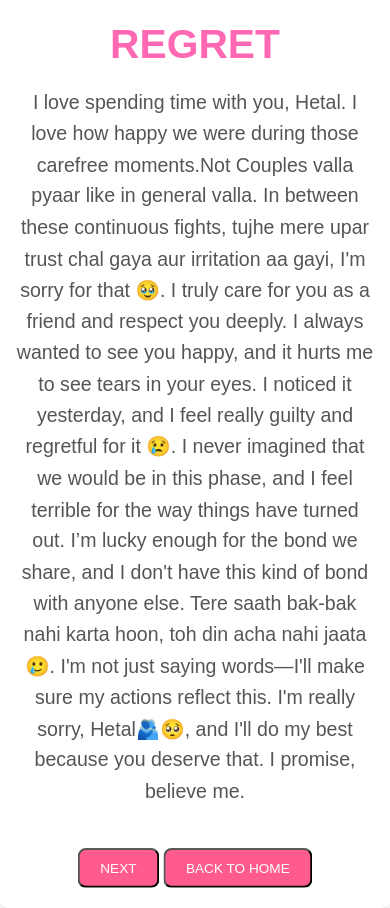
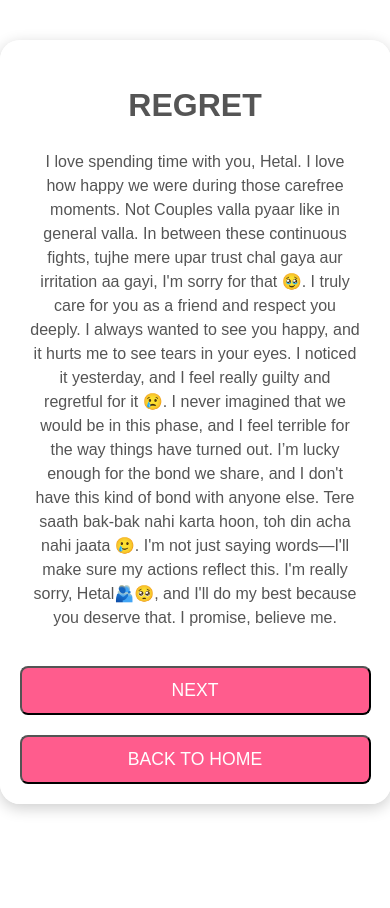
Before and after one commit to Rakss-28/sorryhetal-website, a plain HTML site: page index.html in a window 390 px wide. Both pictures are taken after a click on the button "LOOK AT US". After the commit the page ends 844 px from the top, so only its background shows below. Drawn offline with Linux system fonts and the light colour scheme.

Commit message:
Update index.html

```diff
--- a/index.html
+++ b/index.html
@@ -16,9 +16,10 @@
       justify-content: center;
       align-items: center;
       flex-direction: column;
+      overflow: hidden; /* Prevent overflow */
     }
 
-    .intro-page {
+    .intro-page, .phase {
       display: none;
       justify-content: center;
       align-items: center;
@@ -26,17 +27,14 @@
       text-align: center;
       background: rgba(255, 105, 180, 0.8);
       color: white;
-      padding: 30px;
+      padding: 20px; /* Reduced padding for mobile */
       border-radius: 20px;
       box-shadow: 0 4px 15px rgba(0, 0, 0, 0.2);
-      animation: fadeIn 0.5s ease-out; /* Adjusted to 0.5s */
-      width: 100%;
-      height: 100%;
-      max-width: none;
-      max-height: none;
-      position: absolute;
-      top: 0;
-      left: 0;
+      animation: fadeIn 0.5s ease-out;
+      width: 90%; /* Use percentage for width */
+      max-width: 600px; /* Limit max width */
+      position: relative; /* Changed to relative */
+      margin: 0 auto; /* Center align */
     }
 
     @keyframes fadeIn {
@@ -62,55 +60,7 @@
       font-style: italic;
     }
 
-    .look-at-us-button {
-      background-color: #FF5C8D;
-      color: white;
-      font-size: 1.3rem;
-      padding: 14px 35px;
-      border: none;
-      border-radius: 10px;
-      cursor: pointer;
-      box-shadow: 0px 4px 10px rgba(0, 0, 0, 0.2);
-      transition: 0.3s;
-      text-transform: uppercase;
-    }
-
-    .look-at-us-button:hover {
-      background-color: #FF4070;
-      transform: scale(1.05);
-    }
-
-    .phase {
-      display: none;
-      background-color: rgba(255, 255, 255, 0.9);
-      padding: 20px;
-      margin: 10px;
-      border-radius: 15px;
-      box-shadow: 0px 4px 10px rgba(0, 0, 0, 0.1);
-      max-width: 800px;
-      margin: 20px auto;
-      text-align: center;
-      transition: transform 0.2s;
-      margin-top: 50px;
-    }
-
-    .phase:hover {
-      transform: scale(1.02);
-    }
-
-    .phase h2 {
-      font-size: 2.5rem;
-      color: #FF69B4;
-      margin-bottom: 20px;
-    }
-
-    .phase p {
-      font-size: 1.2rem;
-      line-height: 1.6;
-      color: #555;
-    }
-
-    .next-button, .back-button {
+    .look-at-us-button, .next-button, .back-button {
       background-color: #FF5C8D;
       color: white;
       padding: 10px 20px;
@@ -118,10 +68,27 @@
       cursor: pointer;
       margin-top: 20px;
       text-transform: uppercase;
+      width: 100%; /* Full width buttons */
     }
 
-    .next-button:hover, .back-button:hover {
+    .look-at-us-button:hover, .next-button:hover, .back-button:hover {
       background-color: #FF4070;
+    }
+
+    .phase {
+      background-color: rgba(255, 255, 255, 0.9);
+      color: #555;
+      margin: 10px 0; /* Adjust margin for mobile */
+    }
+
+    .phase h2 {
+      font-size: 2rem; /* Adjusted font size for mobile */
+    }
+
+    .phase p {
+      font-size: 1rem; /* Adjusted font size for mobile */
+      line-height: 1.5; /* Adjusted line height for readability */
+      padding: 0 10px; /* Add padding for better text appearance */
     }
 
     @media (max-width: 768px) {
@@ -129,11 +96,11 @@
         font-size: 2rem;
       }
 
-      .intro-text {
+      .intro-text, .phase p {
         font-size: 1rem;
       }
 
-      .look-at-us-button {
+      .look-at-us-button, .next-button, .back-button {
         padding: 12px 25px;
         font-size: 1.1rem;
       }
@@ -147,9 +114,6 @@
     <p class="intro-text">
       Tum mere liye bahut important person ho, main kabhi bhi tujhe chodna nahi chahta. I know I've really messed up, and I am the reason for it. I hate to bring these fights between us; sometimes, I don't realize the impact of my actions until it gets worse. Aur jab bhi main tumhe hurt karta hoon, mujhe lagta hai jaise main apne dil ka ek part hurt kar raha hoon 💔. You mean so much to me, and I never wanted our friendship to be like this. Mujhe woh din ab bhi yaad hai jab hum bina kisi fights ke khush rehte the, aur tum mere saath bilkul comfortable thi ✨. Tumse baat karte waqt sab kuch aasaan lagta hai, aur ab jab humare beech yeh faasla hai jo mere wajah se hua hai, mujhe sach mein bura lagta hai. Teri jaisi dost milna mushkil hai, aur jaise tujhe bulna nahi hota mere se, waise main tumhe kabhi chhodna nahi chahta 🫠
     </p>
-    <p class="intro-text">
-      Tumse baat karte waqt sab kuch aasaan lagta hai, aur ab jab humare beech yeh faasla hai jo mere wajah se hua hai, mujhe sach mein bura lagta hai.
-    </p>
     <button class="look-at-us-button" onclick="goToPhases()">Look At Us</button>
   </div>
 
@@ -157,7 +121,7 @@
   <div class="phase" id="phase1">
     <h2 class="phase-title">REGRET</h2>
     <p>
-      I love spending time with you, Hetal. I love how happy we were during those carefree moments.Not Couples valla pyaar like in general valla. In between these continuous fights, tujhe mere upar trust chal gaya aur irritation aa gayi, I'm sorry for that 🥹. I truly care for you as a friend and respect you deeply. I always wanted to see you happy, and it hurts me to see tears in your eyes. I noticed it yesterday, and I feel really guilty and regretful for it 😢. I never imagined that we would be in this phase, and I feel terrible for the way things have turned out. I’m lucky enough for the bond we share, and I don't have this kind of bond with anyone else. Tere saath bak-bak nahi karta hoon, toh din acha nahi jaata 🥲. I'm not just saying words—I'll make sure my actions reflect this. I'm really sorry, Hetal🫂🥺, and I'll do my best because you deserve that. I promise, believe me.
+      I love spending time with you, Hetal. I love how happy we were during those carefree moments. Not Couples valla pyaar like in general valla. In between these continuous fights, tujhe mere upar trust chal gaya aur irritation aa gayi, I'm sorry for that 🥹. I truly care for you as a friend and respect you deeply. I always wanted to see you happy, and it hurts me to see tears in your eyes. I noticed it yesterday, and I feel really guilty and regretful for it 😢. I never imagined that we would be in this phase, and I feel terrible for the way things have turned out. I’m lucky enough for the bond we share, and I don't have this kind of bond with anyone else. Tere saath bak-bak nahi karta hoon, toh din acha nahi jaata 🥲. I'm not just saying words—I'll make sure my actions reflect this. I'm really sorry, Hetal🫂🥺, and I'll do my best because you deserve that. I promise, believe me.
     </p>
     <button class="next-button" onclick="goToPhase2()">Next</button>
     <button class="back-button" onclick="goBack()">Back to Home</button>
@@ -165,11 +129,9 @@
 
   <!-- Phase 2: Involvement -->
   <div class="phase" id="phase2">
-    <h2 class="phase-title">Nostalgia and Cherish 💖
-</h2>
+    <h2 class="phase-title">Nostalgia and Cherish 💖</h2>
     <p>
-      I really miss those days when you were comfortable and at peace with me. I loved playing with your hair and forehead with my fingers, and you giving me that 😏 expression. Our bak-bak, which we’re missing badly, could bring so much joy back if we could revive it. If we could bring those moments back, our bond would be even more beautiful, and we could experience that joy and happiness once again, being comfortable with each other. Those days were 💖
- Can We be like before we used to without fights🥹? I'm Really Missing Those Days😭 🥹🥹🥹🥹. Sab ke liye tum 'Hetal' ho sakti ho, par mere liye… woh naam mein tum ho! 🥰 Agar sab log Hetal karke bulate hain, toh unme aur mujhme kya farq reh jaayega? Tumhe yaad hai, kitni baar tumhe uss naam se bulaya tha, aur uske saath kitni sari hamari bak bak hui hai? 😄 Mujhe bhi apni woh chhoti si duniya wapas chahiye! 💖 Par wada karta hoon, har sentence mein nahi bulaunga, taki tumhe kabhi awkward na lage. 🤗 Sirf kabhi kabhi, jab woh moment aur khaas ban sake! 🌟 Please, waise hi bulane do jaise pehle bulata tha... kya kehti ho? 😊
+      I really miss those days when you were comfortable and at peace with me. I loved playing with your hair and forehead with my fingers, and you giving me that 😏 expression. Our bak-bak, which we’re missing badly, could bring so much joy back if we could revive it. If we could bring those moments back, our bond would be even more beautiful, and we could experience that joy and happiness once again, being comfortable with each other. Those days were 💖 Can We be like before we used to without fights🥹? I'm Really Missing Those Days😭 🥹🥹🥹🥹. Sab ke liye tum 'Hetal' ho sakti ho, par mere liye… woh naam mein tum ho! 🥰 Agar sab log Hetal karke bulate hain, toh unme aur mujhme kya farq reh jaayega? Tumhe yaad hai, kitni baar tumhe uss naam se bulaya tha, aur uske saath kitni sari hamari bak bak hui hai? 😄 Mujhe bhi apni woh chhoti si duniya wapas chahiye! 💖 Par wada karta hoon, har sentence mein nahi bulaunga, taki tumhe kabhi awkward na lage. 🤗 Sirf kabhi kabhi, jab woh moment aur khaas ban sake! 🌟 Please, waise hi bulane do jaise pehle bulata tha... kya kehti ho? 😊
     </p>
     <button class="next-button" onclick="goToPhase3()">Next</button>
     <button class="back-button" onclick="goBack()">Back to Home</button>
@@ -179,7 +141,7 @@
   <div class="phase" id="phase3">
     <h2 class="phase-title">Promise</h2>
     <p>
-      Hamara dosti is in tough times yaar. I'm feeling so much heavy from the bottom of my heart. Please, ek last chance de de yaar, mera dil tut jaara. Please, ek last chance de na, figure out karenge na. Tera bina main aisa situation mein imagine bhi nahi kar paa raha hoon 🥹. I'm sorry if this sounds odd, but I'm texting this full of tears in my eyes. Actually, mujhe kisise close hone ke liye bahut time lagta hai, and close hone ke baad bhi vibes match nahi karte toh bahut bura lagta hai. But then everything changed when I met you 😭. Though I may be an introvert at that time, but I had to express that after feeling comfortable with you or I got connected to you, I really don't talk this much of stuff or talk every day for hours. It changed me, I found a new me, and it's happened because of you🫂Toh doston jaise, apni dosti ko dusri taraf le jaana ka moka doge? I will always hold your back and love you like I always have 💖. I will make sure we have those moments we once shared, but with better understanding from both sides, as it always should have been 🥰. Tum jahan bhi jaogi, main hamesha tumhare saath rahunga! Kya tum mere saath dena chahti ho, Hetal? Tumhare emotions ko samajhna bhi zaroori hai. Tumhare saath rahe kar life ka sabse best phase enjoy karenge! 💖
+      Hamara dosti is in tough times yaar. I'm feeling so much heavy from the bottom of my heart. Please, ek last chance de de yaar, mera dil tut jaara. Please, ek last chance de na, figure out karenge na. Tera bina main aisa situation mein imagine bhi nahi kar paa raha hoon 🥹. I'm sorry if this sounds odd, but I'm texting this full of tears in my eyes. Actually, mujhe kisise close hone ke liye bahut time lagta hai, and close hone ke baad bhi vibes match nahi karte toh bahut bura lagta hai. But then everything changed when I met you 😭. Though I may be an introvert at that time, but I had to express that after feeling comfortable with you or I got connected to you, I really don't talk this much of stuff or talk every day for hours. It changed me, I found a new me, and it's happened because of you🫂. Toh doston jaise, apni dosti ko dusri taraf le jaana ka moka doge? I will always hold your back and love you like I always have 💖. I will make sure we have those moments we once shared, but with better understanding from both sides, as it always should have been 🥰. Tum jahan bhi jaogi, main hamesha tumhare saath rahunga! Kya tum mere saath dena chahti ho, Hetal? Tumhare emotions ko samajhna bhi zaroori hai. Tumhare saath rahe kar life ka sabse best phase enjoy karenge! 💖
     </p>
     <button class="next-button" onclick="goToConclusion()">Next</button>
     <button class="back-button" onclick="goBack()">Back to Home</button>
@@ -189,8 +151,7 @@
   <div class="phase" id="conclusionPhase">
     <h2 class="phase-title">Conclusion</h2>
     <p>
-      Teri jaisi dost milna mushkil hai, aur main nahi chahta hoon ki tu mujhe chhod de yaar. Please, tu ek heera jaise ho 💎, samajh gaya main aur tujhe waisa hi care karunga ❤, chahe kuch bhi ho jaye. Main tujhe kabhi bhi dhokha nahi dunga, Hetal, ye mera waada hai 🤞. Na main tujhe hurt karunga, promise 🙏. Actually, aisa apology bolna bahut naya laga mujhe 😅, maybe tujhe bhi. Yaad dila raha hoon ki main UIWD, JS, HTML mein topper hoon 😎. Tere liye phir se ye course revisit karna padta 😂. And again, Hetal, I'm so sorry 😔. Can we be the same as before so that it will help us heal 💖 and bring back the peace and comfort we had before.Meri taraf se ek request hai, ye puchne ke liye sharam aa rahi hai mujhe, lekin maine woh cheez teri case mein chhod diya, woh alag baat hai 😅. Mein puchna chahta hoon ki tu meri birthday pe aajaa na, please. Ye mera first birthday hai tumlog ke saath, naye friends se important ban gayi hai. I know, you can't come, lekin kuch bhi kar lekin mujhe disappoint mat karna. Sorry agar ye puchne mein galti hai toh. Tere message ka wait kar raha hoon, baap itne din block kar diya 😭. Waisa lag raha hai ki mera dil ka ek part se blood flow ruk gaya hai 😭
-
+      Teri jaisi dost milna mushkil hai, aur main nahi chahta hoon ki tu mujhe chhod de yaar. Please, tu ek heera jaise ho 💎, samajh gaya main aur tujhe waisa hi care karunga ❤, chahe kuch bhi ho jaye. Main tujhe kabhi bhi dhokha nahi dunga, Hetal, ye mera waada hai 🤞. Na main tujhe hurt karunga, promise 🙏. Actually, aisa apology bolna bahut naya laga mujhe 😅, maybe tujhe bhi. Yaad dila raha hoon ki main UIWD, JS, HTML mein topper hoon 😎. Tere liye phir se ye course revisit karna padta 😂. And again, Hetal, I'm so sorry 😔. Can we be the same as before so that it will help us heal 💖 and bring back the peace and comfort we had before. Meri taraf se ek request hai, ye puchne ke liye sharam aa rahi hai mujhe, lekin maine woh cheez teri case mein chhod diya, woh alag baat hai 😅. Mein puchna chahta hoon ki tu meri birthday pe aajaa na, please. Ye mera first birthday hai tumlog ke saath, naye friends se important ban gayi hai. I know, you can't come, lekin kuch bhi kar lekin mujhe disappoint mat karna. Sorry agar ye puchne mein galti hai toh. Tere message ka wait kar raha hoon, baap itne din block kar diya 😭. Waisa lag raha hai ki mera dil ka ek part se blood flow ruk gaya hai 😭
     </p>
     <button class="back-button" onclick="goBack()">Back to Home</button>
   </div>
```
